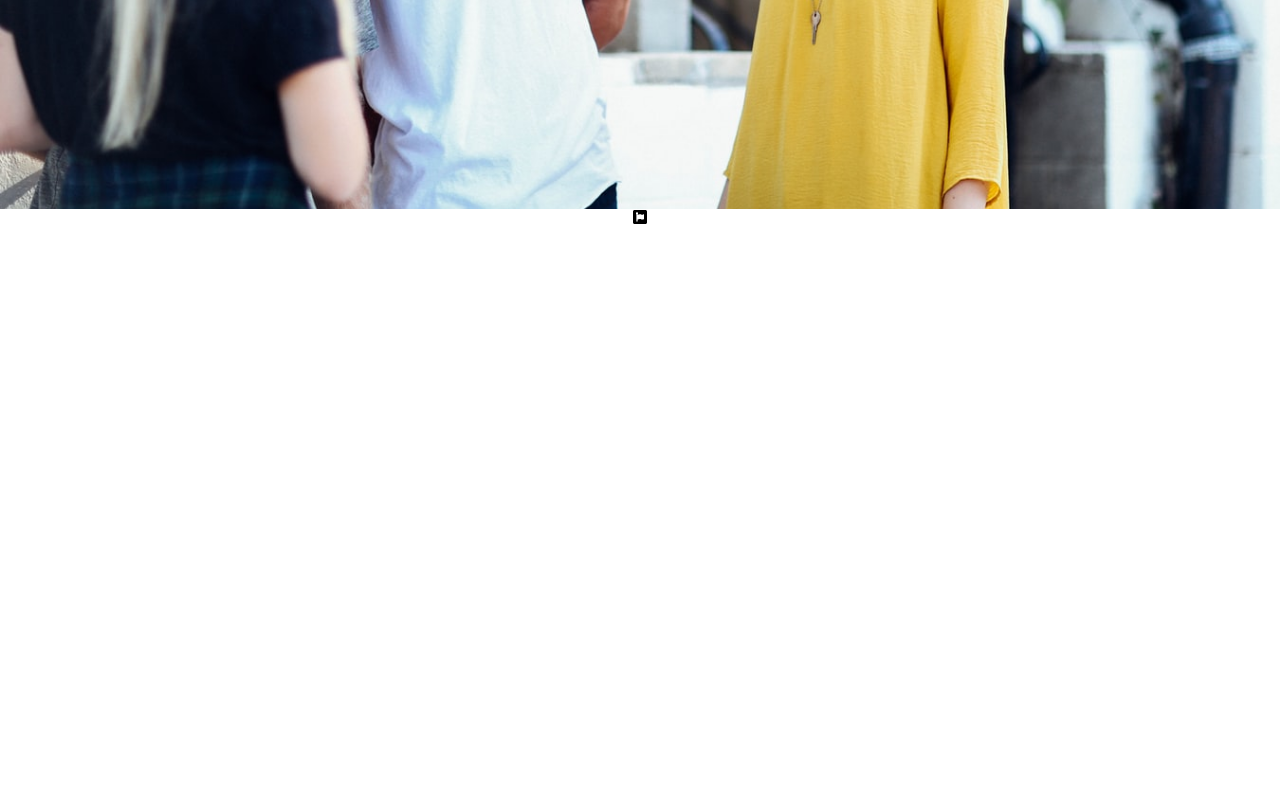
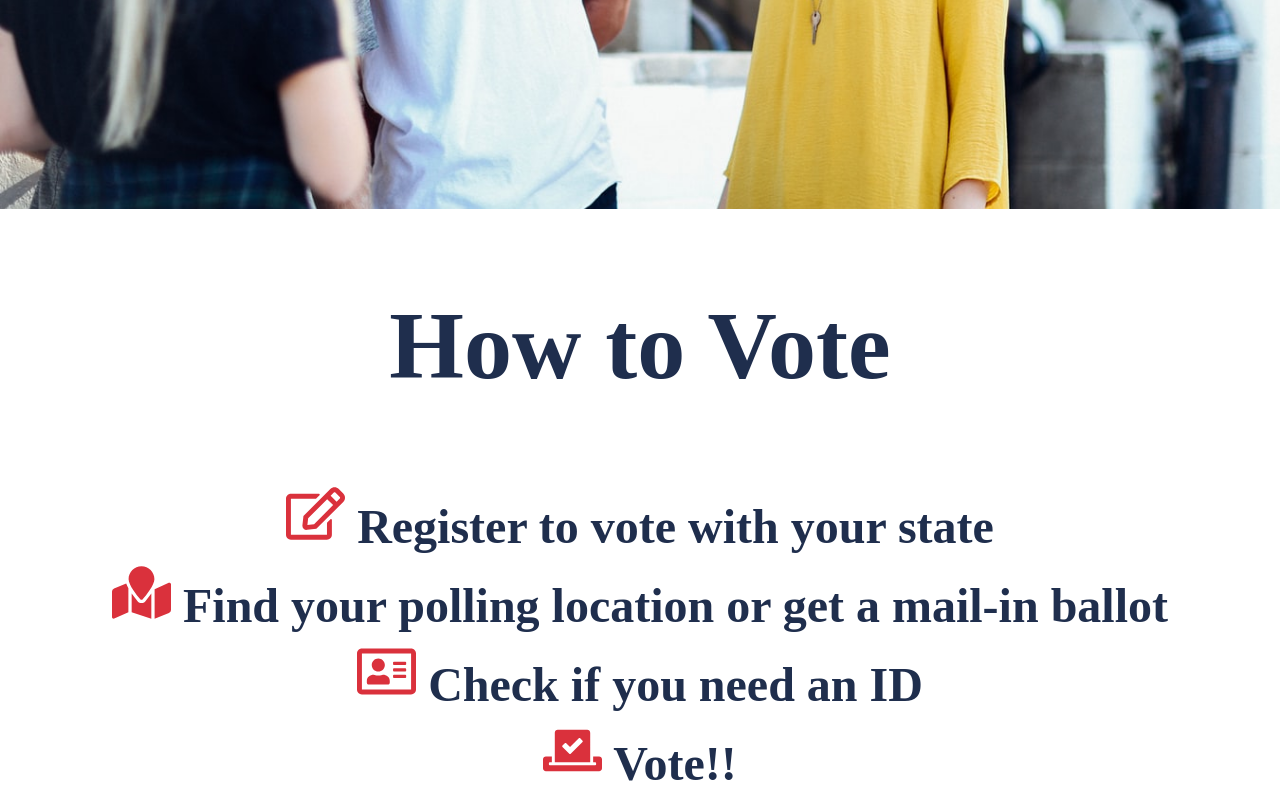
Before and after one commit to mtilda/voting_challenge_client, a React (Create React App) app: page /#/ in a window 1280 px wide. Shown: the part 623-1423 px from the top of the page. Before the commit the page ends 852 px from the top, so only its background shows below. Built offline with nearby package versions, Linux system fonts and the light colour scheme.

Commit message:
added icons and description to landingpage

```diff
--- a/src/components/Home/Home.css
+++ b/src/components/Home/Home.css
@@ -10,3 +10,28 @@ html {
     background-repeat: no-repeat;
     background-size: cover;
 }
+
+.title{
+    font-family: Titillium Web;
+    font-style: normal;
+    font-weight: bold;
+    font-size: 96px;
+    line-height: 146px;
+    /* identical to box height */
+
+    text-align: center;
+
+    color: #1F2E4D;
+
+}
+.text-center{
+    font-family: Titillium Web;
+    font-style: normal;
+    font-weight: bold;
+    font-size: 48px;
+    line-height: 73px;
+    /* identical to box height */
+
+
+    color: #1F2E4D;
+}
--- a/src/components/Home/Home.jsx
+++ b/src/components/Home/Home.jsx
@@ -1,13 +1,29 @@
 import React from "react";
 import img from "../../Images/cover_page.jpeg";
 import "./Home.css";
-import { FaFontAwesome, FaRegEdit } from "react-icons/fa";
+import { FaRegEdit, FaBookOpen, FaMapMarked, FaRegAddressCard, FaVoteYea } from "react-icons/fa";
 
 export default () => (
     <>
         <div className="bg"></div>
-        <div className = "text-center">
-        <FaFontAwesome icon = {FaFontAwesome} className = "icon"/>
+        <h1 className="title">
+            How to Vote
+        </h1>
+        <div className = "text-center" >
+            <FaRegEdit size={59} color="#DA313C"/>
+            <span className="text-center"> Register to vote with your state</span>
+        </div>
+        <div className="text-center">
+            <FaMapMarked size={59} color= "#DA313C"/>
+            <span className="text-center"> Find your polling location or get a mail-in ballot</span>
+        </div>
+        <div className="text-center">
+            <FaRegAddressCard size={59} color="#DA313C"/>
+            <span className="text-center"> Check if you need an ID</span>
+        </div>
+        <div className="text-center">
+            <FaVoteYea size={59} color="#DA313C"/>
+            <span className="text-center"> Vote!!</span>
         </div>
     </>
 )
```
